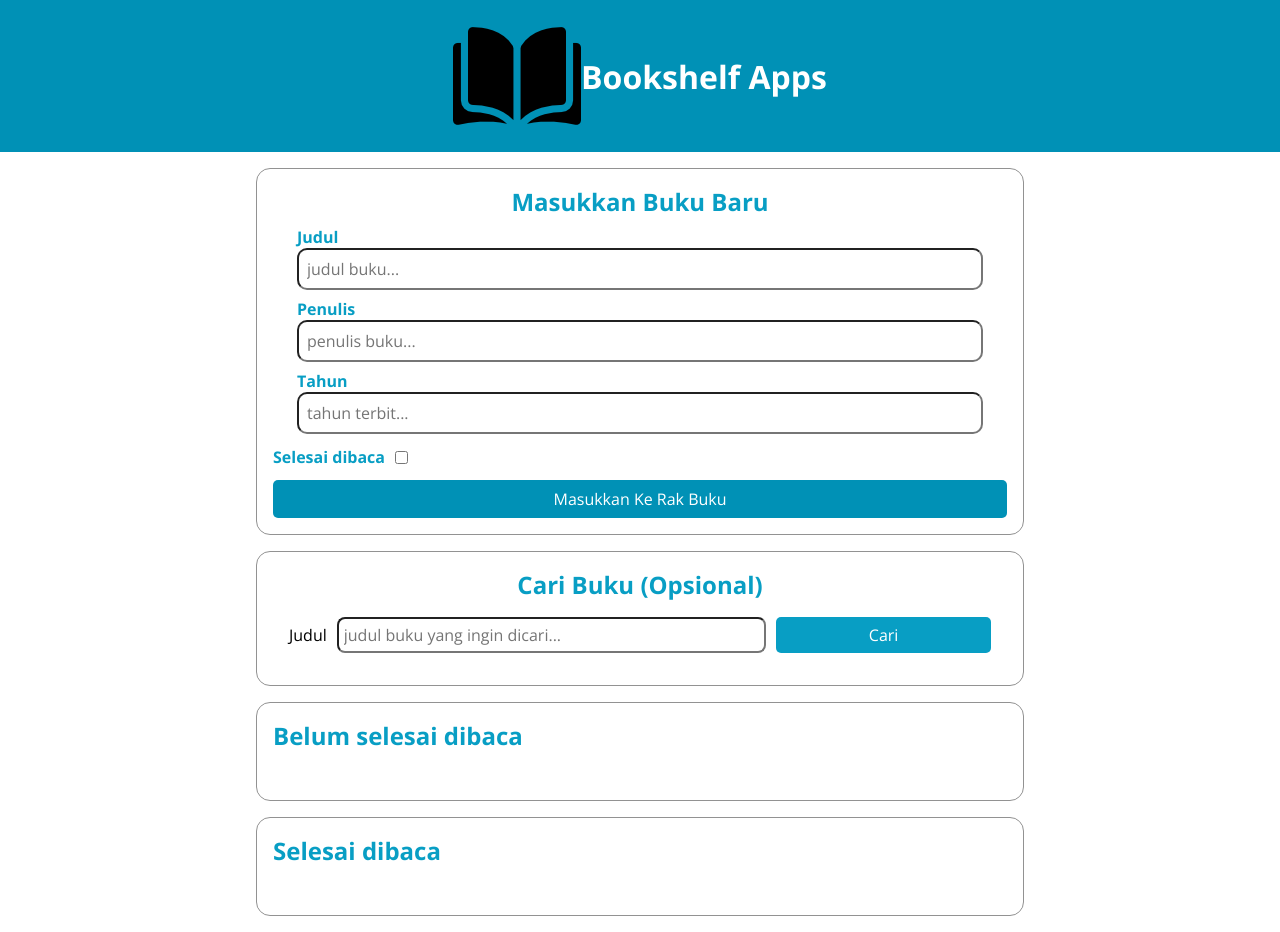
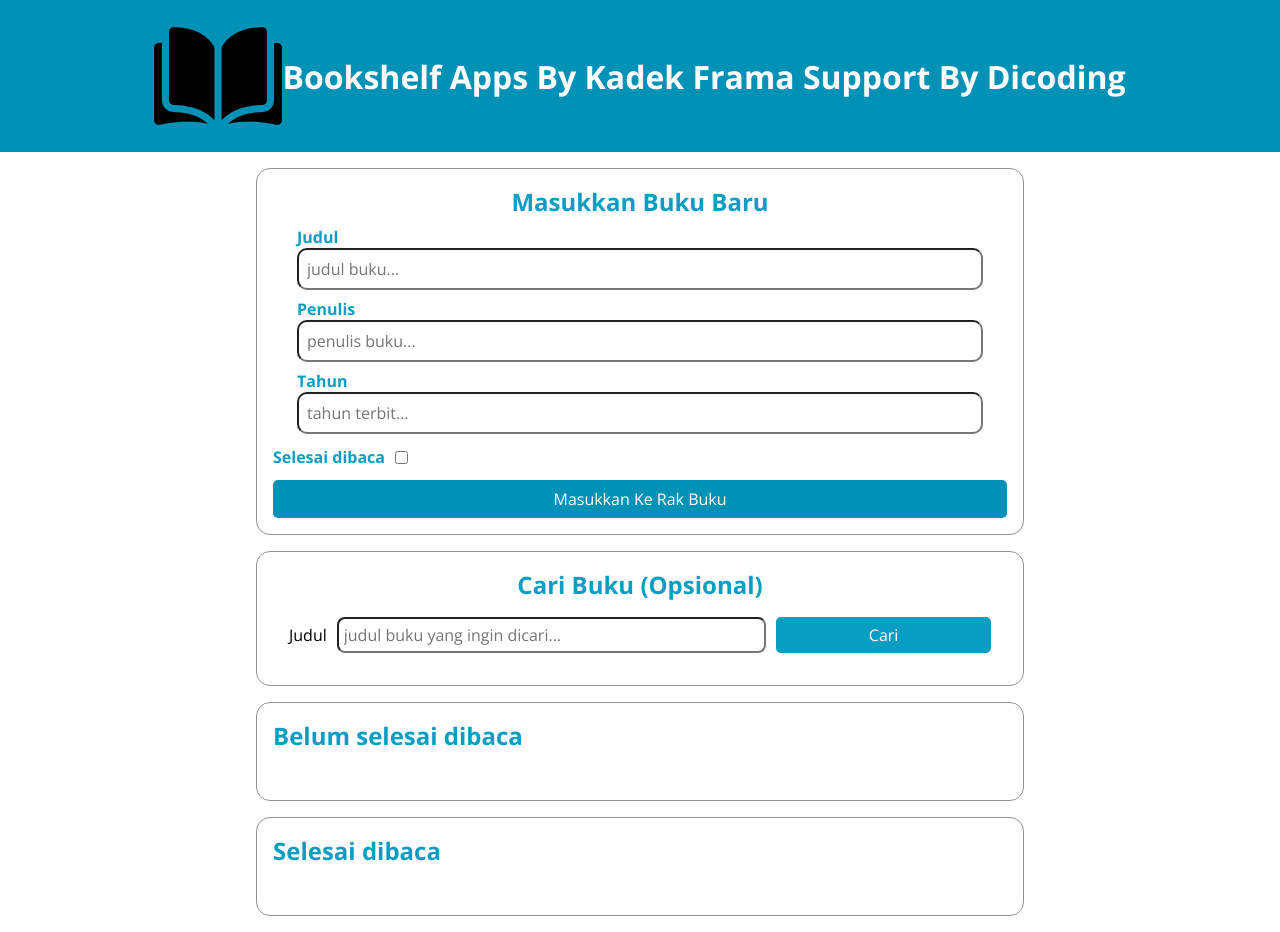
Before and after one commit to kadekframa/Bookhelf-App-JavaSciript-Web-Storage, a plain HTML site: page index.html in a window 1280 px wide. Drawn offline with nearby package versions, Linux system fonts and the light colour scheme.

```diff
--- a/index.html
+++ b/index.html
@@ -12,7 +12,7 @@
 <body>
 <header class="head_bar">
     <img src="image/booknew.png" alt="Book Icon">
-    <h1 class="head_bar__title">Bookshelf Apps</h1>
+    <h1 class="head_bar__title">Bookshelf Apps By Kadek Frama Support By Dicoding</h1>
 </header>
 <main>
     <section class="input_section">
```
